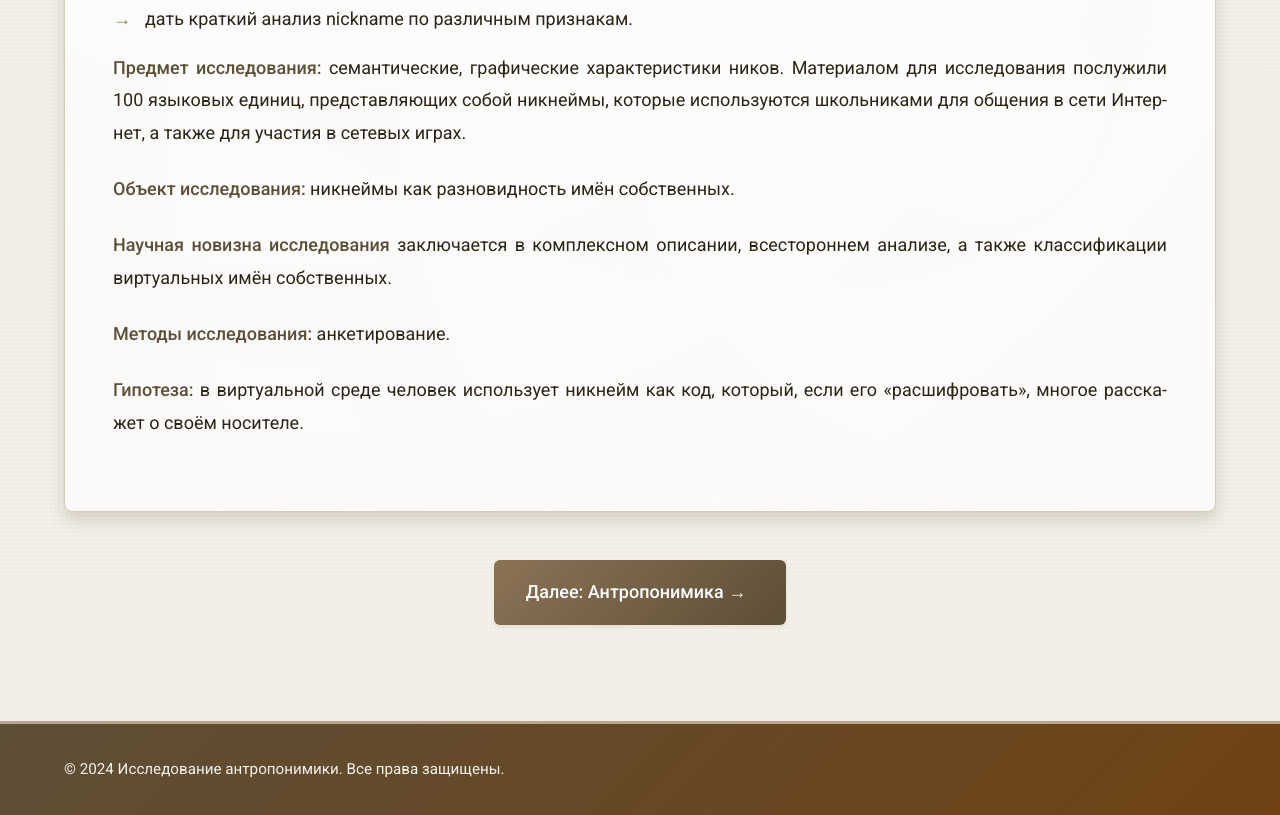
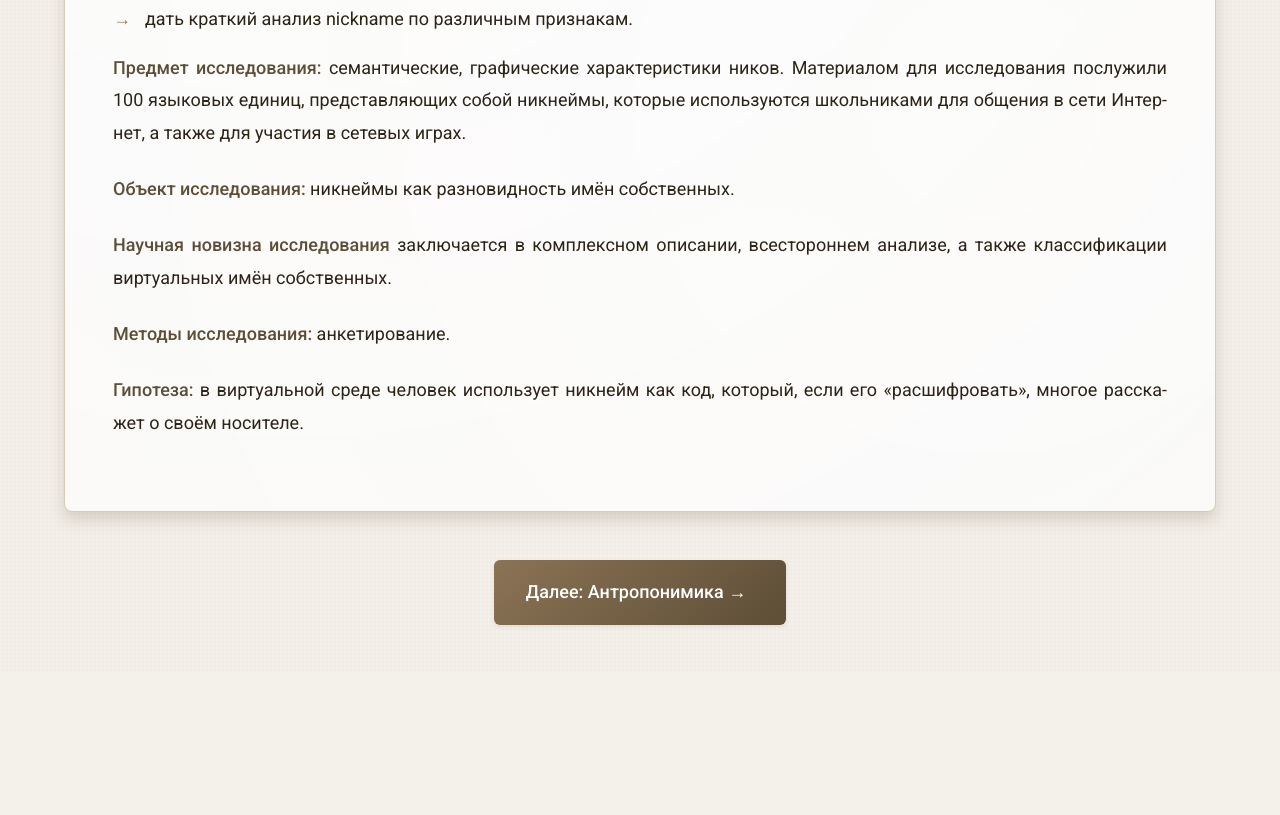
Before and after one commit to didjjdis/russianprojects, a plain HTML site: page index.html in a window 1280 px wide. Shown: the part 1712-2527 px from the top of the page. After the commit the page ends 2385 px from the top, so only its background shows below. Drawn offline with nearby package versions, Linux system fonts and the light colour scheme.

Commit message:
Add files via upload

```diff
--- a/index.html
+++ b/index.html
@@ -82,12 +82,6 @@
         </div>
     </main>
 
-    <footer>
-        <div class="container">
-            <p>&copy; 2024 Исследование антропонимики. Все права защищены.</p>
-        </div>
-    </footer>
-
     <script src="script.js"></script>
 </body>
 </html>
```
Also changed, not shown: conclusion.html (+0 -5 lines), page1.html (+0 -5 lines), page2.html (+0 -5 lines), page3.html (+1 -6 lines).
